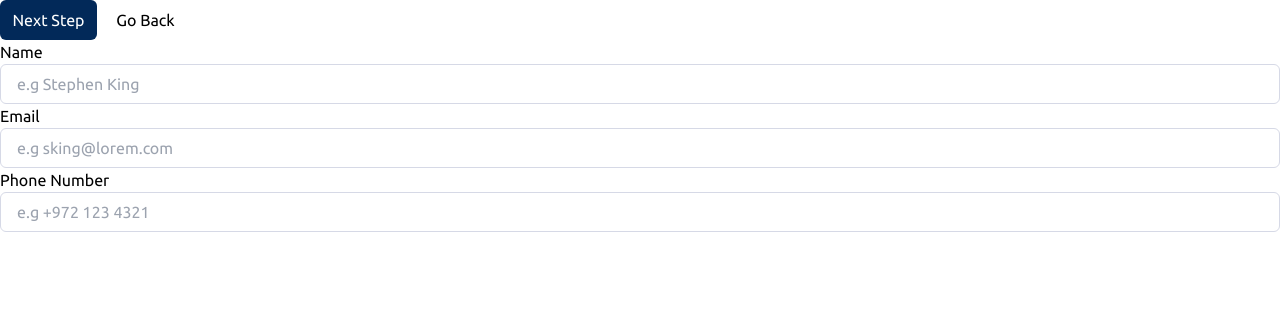
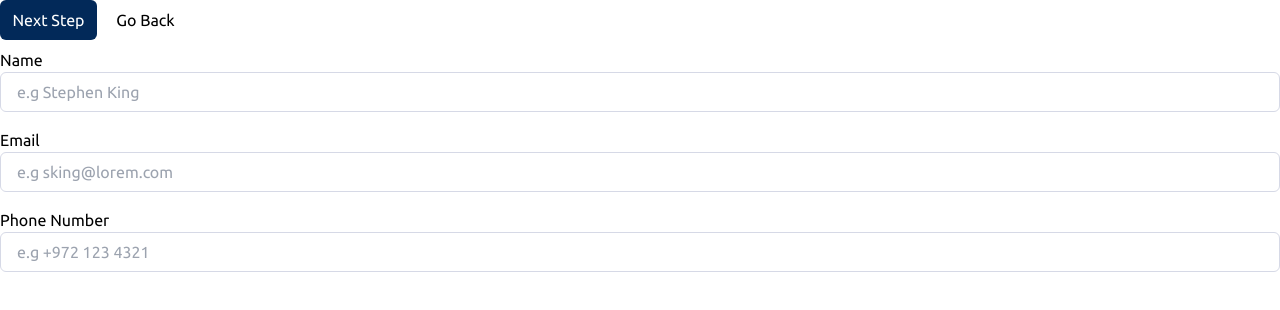
Before and after one commit to alfredomayorga/multi-step-form, a Next.js app: page / in a window 1280 px wide. Shown: the top 310 px of the page. Built offline with nearby package versions, Linux system fonts and the light colour scheme.

Commit message:
style: spacing between inputs

```diff
--- a/components/ui/Input.tsx
+++ b/components/ui/Input.tsx
@@ -5,7 +5,7 @@
 }
 export function Input({ type, placeholder, labelText }: InputProps) {
   return (
-    <div className="flex flex-col">
+    <div className="flex flex-col my-2">
       <label htmlFor="input">{labelText}</label>
       <input
         name="input"
```
